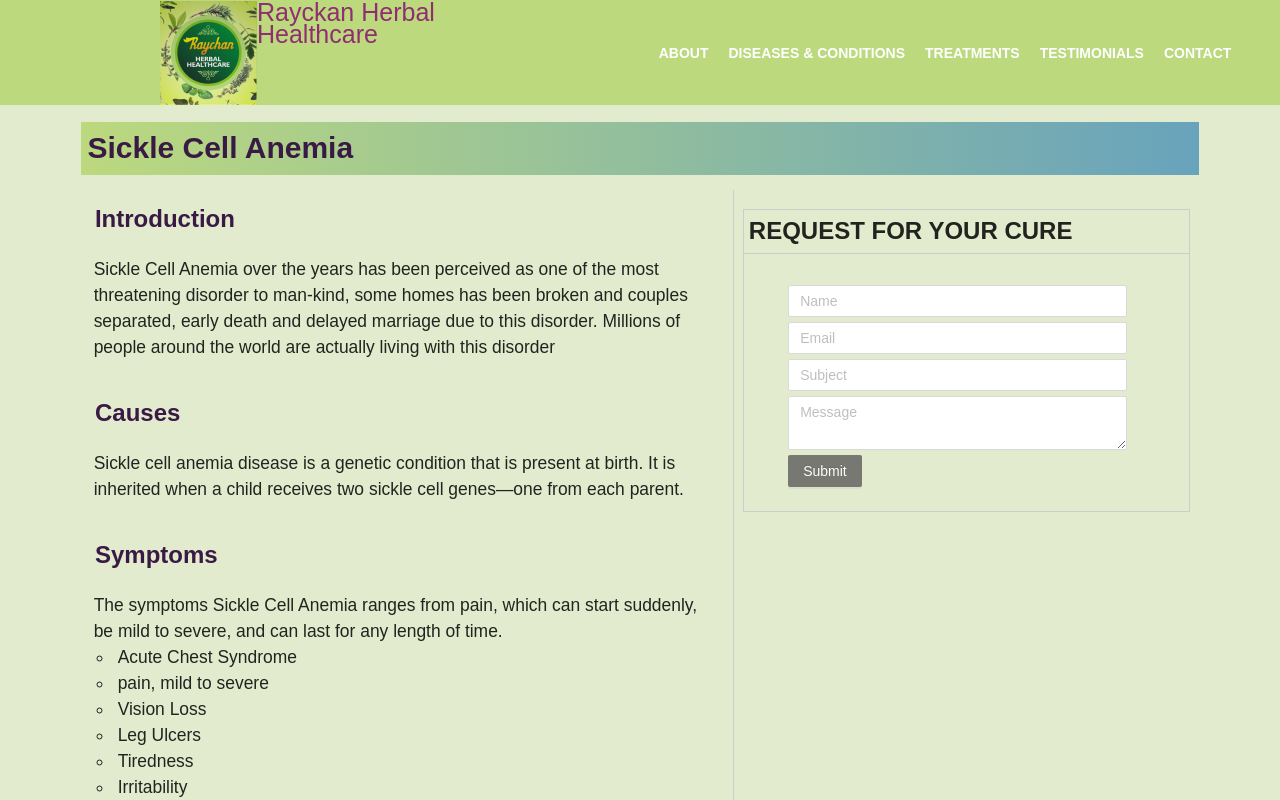
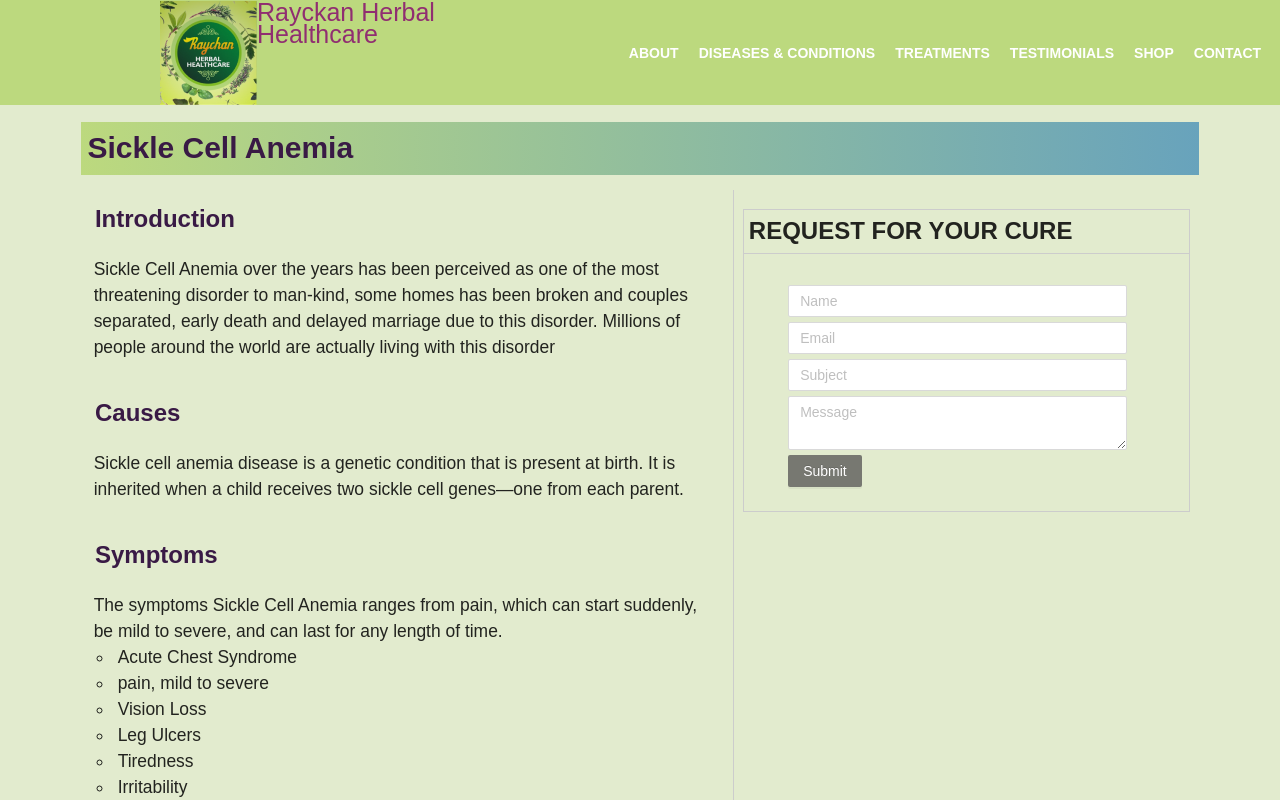
Before and after one commit to damigreen/raychan-frontend, a React (Create React App) app: page /sickle-cell in a window 1280 px wide. Shown: the top 800 px of the page. Built offline with nearby package versions, Linux system fonts and the light colour scheme.

Commit message:
changed navigation logo

```diff
--- a/src/components/tabs/TabBar.jsx
+++ b/src/components/tabs/TabBar.jsx
@@ -21,14 +21,12 @@ const TabBar = (props) => {
   *
   */
 
-  const { tabs, onClick, ...otherProps } = props
-
   return(
     <div className="nav-wrap">
     <Row id="menu" className="flex-row">
       <div>
         <Col span={6} className="nav-icon">
-            <Link to="/"><img  src={navLogo} /></Link>
+            <Link to="/"><img alt="Navigation Logo" src={navLogo} /></Link>
             <h2>Rayckan Herbal Healthcare</h2>
         </Col>
 
@@ -62,7 +60,11 @@ const TabBar = (props) => {
                 </Menu.Item>
 
                 <Menu.Item className="nav-item" key="testimonials">
-                  <Link className="menu-link" to="/testimonials">TESTIMONIALS</Link>
+                  <Link className="menu-link" to="/#testimonials">TESTIMONIALS</Link>
+                </Menu.Item>
+
+                <Menu.Item className="nav-item" key="shop">
+                  <Link className="menu-link" to="/shop">SHOP</Link>
                 </Menu.Item>
 
                 <Menu.Item className="nav-item" key="contact">
```
